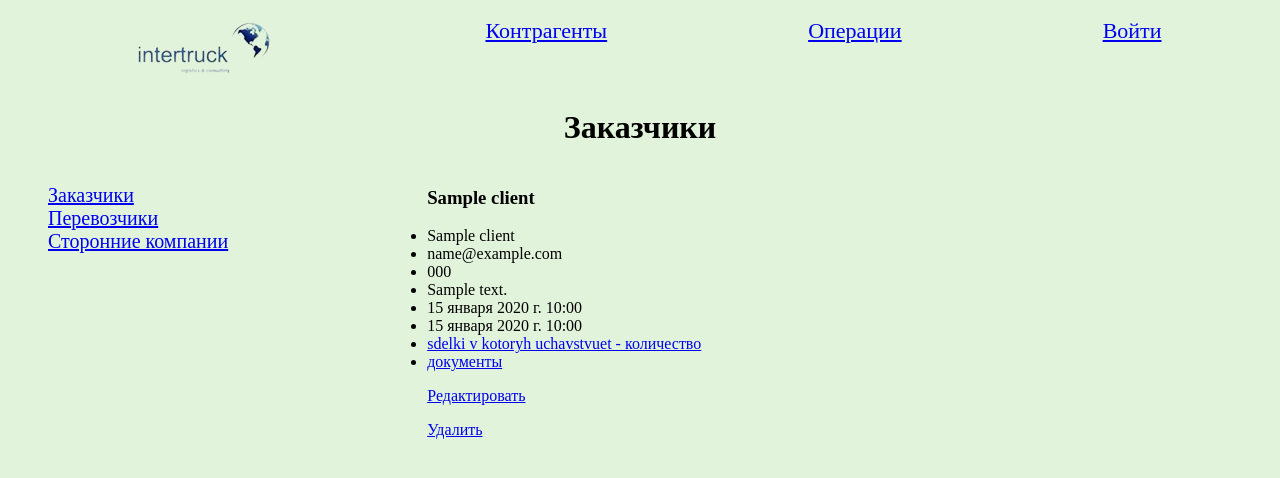
After one commit to liuBA29/cr, a Django app: page /client/1/ in a window 1280 px wide. The commit adds this page. Shown: the top 478 px of the page. Run offline with Django 5.2, Linux system fonts and the light colour scheme; tables that the repository leaves empty hold one stand-in row (values such as "Sample post").

Commit message:
addinng client.html

```diff
--- a/project/crm_app/models.py
+++ b/project/crm_app/models.py
@@ -52,7 +52,7 @@ class Client(Contragent):
         return self.company_name
 
     def get_absolute_url(self):
-        return reverse('show_contragent', kwargs={'c_id':self.pk})
+        return reverse('show_client', kwargs={'c_id':self.pk})
 
 class Supplyer(Contragent):
     supplyer_status = models.BooleanField(default=False, verbose_name="Надежный перевозчик")
@@ -66,7 +66,7 @@ class Supplyer(Contragent):
         ordering = ['created']
 
     def get_absolute_url(self):
-        return reverse('show_contragent', kwargs={'c_id': self.pk})
+        return reverse('show_supplyer', kwargs={'c_id': self.pk})
 
 class OtherCompany(Contragent):
     descripsion = models.CharField(max_length=150, blank=True, verbose_name='Описание вида деятельности')
@@ -80,7 +80,7 @@ class OtherCompany(Contragent):
         ordering = ['created']
 
     def get_absolute_url(self):
-        return reverse('show_contragent', kwargs={'c_id':self.pk})
+        return reverse('show_other_company', kwargs={'c_id':self.pk})
 
 #=================================operations========
 class Operation(models.Model):
@@ -137,9 +137,14 @@ class Sdelka(Operation):
     status_other = models.CharField(max_length=20, blank = True, verbose_name='статус other- новая, принята, в пути, выгружена')
     number = models.CharField(max_length=20, blank = True, verbose_name='номер сделки')
 
+    def __str__(self):
+        return 'Сделка с клиентом:' + str(self.client)
+
 
     def get_absolute_url(self):
         return reverse('show_operation', kwargs={'c_id':self.pk})
+
+
 
 
 class Quotation(Operation):
--- a/project/crm_app/templates/crm_app/base.html
+++ b/project/crm_app/templates/crm_app/base.html
@@ -1,4 +1,5 @@
 {% load static %}
+
 <!DOCTYPE html>
 <html lang="ru">
 <head>
--- /dev/null
+++ b/project/crm_app/templates/crm_app/client.html
@@ -0,0 +1,29 @@
+{% extends 'crm_app/base.html' %}
+{%block content%}
+
+<div class="left-bar"><ul>
+
+    {%for c in contragentss %}
+    <li><a href="{% url c.url_name %}">{{c.title}}</a></li>
+    {%endfor%}
+</ul>
+
+</div>
+
+<div class="centercontent"><ul>
+
+        <h3>{{client.company_name}}</h3>
+    <li>{{client.contact_name}}</li>
+    <li>{{client.email}} </li>
+    <li>{{client.phone}}</li>
+    <li>{{client.address}} </li>
+    <li>{{client.created}} </li>
+    <li>{{client.updated}} </li>
+    <li><a href="#">sdelki v kotoryh uchavstvuet - количество</a></li>
+    <li><a href="#">документы </a></li>
+
+<p ><a href="#">Редактировать</a></p><p ><a href="#">Удалить</a></p>
+
+</ul>
+</div>
+{%endblock content%}
--- a/project/crm_app/templates/crm_app/clients.html
+++ b/project/crm_app/templates/crm_app/clients.html
@@ -2,8 +2,9 @@
 {%block content%}
 
 <div class="left-bar"><ul>
+
     {%for c in contragentss %}
-         {% if c.url_name == 'clients' %}
+         {% if c.url_name == url %}
 
        <li class="selected">{{c.title}}</li>
     {%else%}
--- a/project/crm_app/templates/crm_app/contragents.html
+++ b/project/crm_app/templates/crm_app/contragents.html
@@ -9,6 +9,7 @@
 
     {%for c in contragentss %}
        <li><a href="{% url c.url_name %}">{{c.title}}</a></li>
+
     {%endfor%}</ul>
 
 </div>
--- a/project/crm_app/templates/crm_app/operations.html
+++ b/project/crm_app/templates/crm_app/operations.html
@@ -1,12 +1,16 @@
 {% extends 'crm_app/base.html' %}
+{% load crm_app_tags %}
 
 {%block content%}
 
 
+<div class="left-bar"><ul>
+
+{% get_sdelki filter=1%}
 
 
-<div class="left-bar"><ul>
     {%for c in operationss %}
+
        <li><a href="{% url c.url_name %}">{{c.title}}</a></li>
     {%endfor%}</ul>
 
--- a/project/crm_app/templates/crm_app/templatetags/crm_app_tags.py
+++ /dev/null
@@ -1,2 +0,0 @@
-from django import template
-from crm_app.models import *
--- a/project/crm_app/urls.py
+++ b/project/crm_app/urls.py
@@ -8,7 +8,11 @@ urlpatterns = [
     path('supplyers/', supplyers, name='supplyers'),
     path('other_companies/', other_companies, name='other_companies'),
 
-    path('contragent/<int:c_id>/', show_contragent, name='show_contragent'),
+
+    path('client/<int:c_id>/', show_client, name='show_client'),
+    path('supplyer/<int:c_id>/', show_supplyer, name='show_supplyer'),
+    path('other_company/<int:c_id>/', show_other_company, name='show_other_company'),
+
     path('operation/<int:c_id>/', show_operation, name='show_operation'),
 
 
--- a/project/crm_app/views.py
+++ b/project/crm_app/views.py
@@ -1,6 +1,11 @@
-from django.shortcuts import render, HttpResponse
+from django.shortcuts import render, HttpResponse, get_object_or_404
+from django.urls import resolve
+
 from .forms import *
 from .models import  *
+
+
+
 
 operationss = [
     {'title': 'Котировки', 'key': 'Quotation.objects.all()', 'url_name': 'quotations'},
@@ -20,17 +25,28 @@ menu =[
     {'title': 'Войти', 'url_name': 'login'},
        ]
 
+
+
+
+
 def index(request):
+
+
     return render(request, 'crm_app/index.html', {'menu': menu, "title": "Главная"})
 
 
 def contragents(request):
-    return render(request, 'crm_app/contragents.html', {'contragentss': contragentss, 'menu': menu, "title": "Контрагенты"})
+    url = resolve(request.path_info).url_name
+    return render(request, 'crm_app/contragents.html', {'url':url,  'contragentss': contragentss, 'menu': menu, "title": "Контрагенты"})
+
+
 
 
 def clients(request):
+    url = resolve(request.path_info).url_name
     clients = Client.objects.all()
     contect = {
+        'url': url,
         'contragentss': contragentss,
         'clients': clients,
         'menu': menu,
@@ -60,8 +76,52 @@ def other_companies(request):
     return render(request, 'crm_app/other_companies.html', context=contect)
 
 
-def show_contragent(request, c_id):
-    return HttpResponse(f'reflexing contr with id = {c_id}')
+def show_client(request, c_id):
+    client = get_object_or_404(Client, pk=c_id)
+    url = resolve(request.path_info).url_name
+
+    clients = Client.objects.all()
+    contect = {
+        'url': url,
+        'contragentss': contragentss,
+        'client': client,
+        'clients': clients,
+        'menu': menu,
+        "title": "Заказчики",
+    }
+    return render(request, 'crm_app/client.html', context=contect)
+
+
+def show_supplyer(request, c_id):
+    supplyer = get_object_or_404(Supplyer, pk=c_id)
+    url = resolve(request.path_info).url_name
+
+    supplyers = Supplyer.objects.all()
+    contect = {
+        'url': url,
+        'contragentss': contragentss,
+        'supplyer': supplyer,
+        'supplyers': supplyers,
+        'menu': menu,
+        "title": "Перевозчики",
+    }
+    return render(request, 'crm_app/supplyer.html', context=contect)
+
+
+def show_other_company(request, c_id):
+    other_company = get_object_or_404(OtherCompany, pk=c_id)
+    url = resolve(request.path_info).url_name
+
+    other_companys = OtherCompany.objects.all()
+    contect = {
+        'url': url,
+        'contragentss': contragentss,
+        'other_company': other_company,
+        'sother_company': other_companys,
+        'menu': menu,
+        "title": "Перевозчики",
+    }
+    return render(request, 'crm_app/other_company.html', context=contect)
 
 
 def show_operation(request, c_id):
```
Also changed, not shown: project/crm_app/templates/crm_app/other_company.html (added, +30 -0 lines), project/crm_app/templates/crm_app/supplyer.html (added, +29 -0 lines), project/crm_app/templatetags/crm_app_tags.py (added, +13 -0 lines), project/crm_app/templatetags/__init__.py (added).
